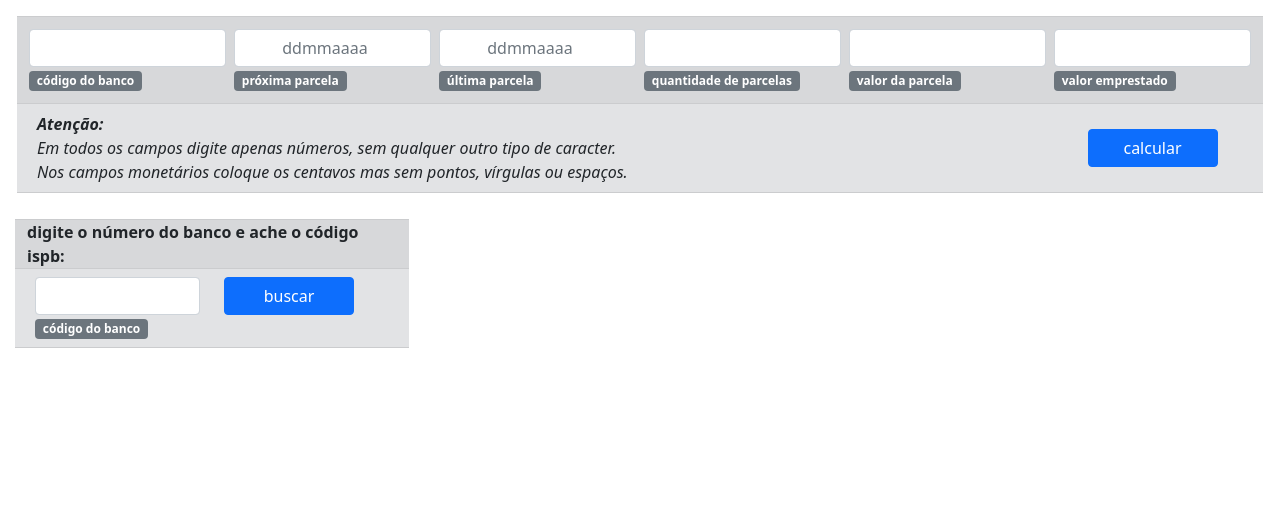
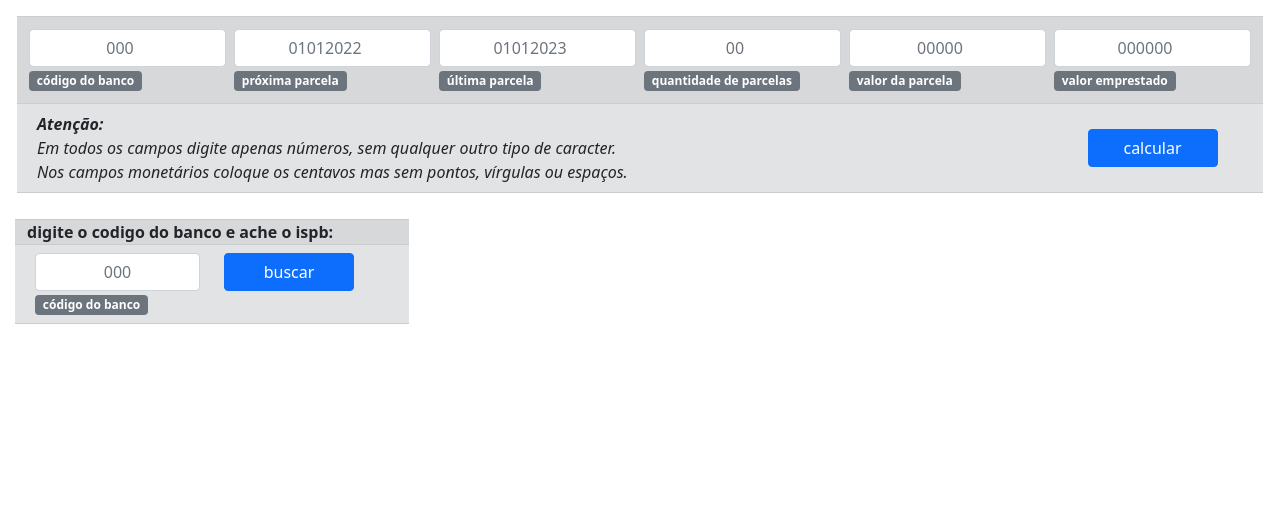
Before and after one commit to rcaliman/pcd, a Flask app: page / in a window 1280 px wide. Shown: the part 56-587 px from the top of the page. Run offline with Flask 2, Linux system fonts and the light colour scheme; data comes from the database, SQL or seed files in the repository; data that the repository does not hold is empty.

Commit message:
adicionados placeholders e tratamento de erro de banco nao encontrado

```diff
--- a/app.py
+++ b/app.py
@@ -74,6 +74,8 @@ def busca_ispb(_banco: str) -> dict:
         for linha in reader:
             if linha[2] == _banco:
                 return {'ispb': linha[0], 'nome': linha[5]}
+            else:
+                return {'ispb': 'não encontrado', 'nome': 'não encontrado'}
 
 
 def formata_valor(_valor: str) -> float:
--- a/templates/inicio.html
+++ b/templates/inicio.html
@@ -6,30 +6,30 @@
     <div class='container-fluid'>
         <div class='row mt-3 p-2 inputs'>
             <div class='col-sm-12 col-md-4 col-lg-2 p-1'>
-                <input class='form-control' type="number" name="banco" id='banco' required>
+                <input class='form-control' placeholder='000' type="number" name="banco" id='banco' required>
                 <span class="badge bg-secondary">código do banco</span>
             </div>
             <div class='col-sm-12 col-md-4 col-lg-2 p-1'>
-                <input class='form-control' placeholder='ddmmaaaa' type="number" id='proxima-parcela'
+                <input class='form-control' placeholder='01012022' type="number" id='proxima-parcela'
                     name="data_proxima_parcela" required>
                 <span class="badge bg-secondary">próxima parcela</span>
             </div>
             <div class='col-sm-12 col-md-4 col-lg-2 p-1'>
-                <input class='form-control' placeholder='ddmmaaaa' type="number" id='ultima-parcela'
+                <input class='form-control' placeholder='01012023' type="number" id='ultima-parcela'
                     name="data_ultima_parcela" required>
                 <span class="badge bg-secondary">última parcela</span>
             </div>
             <div class='col-sm-12 col-md-4 col-lg-2 p-1'>
-                <input class='form-control' type="number" id='quantidade-de-parcelas' name="quantidade_de_parcelas"
+                <input class='form-control' type="number" placeholder='00' id='quantidade-de-parcelas' name="quantidade_de_parcelas"
                     required>
                 <span class="badge bg-secondary">quantidade de parcelas</span>
             </div>
             <div class='col-sm-12 col-md-4 col-lg-2 p-1'>
-                <input class='form-control' type="number" id='valor-da-parcela' name="valor_da_parcela" required>
+                <input class='form-control' type="number" placeholder='00000' id='valor-da-parcela' name="valor_da_parcela" required>
                 <span class="badge bg-secondary">valor da parcela</span>
             </div>
             <div class='col-sm-12 col-md-4 col-lg-2 p-1'>
-                <input class='form-control' id='valor-emprestado' type="number" name="valor_emprestado" required>
+                <input class='form-control' id='valor-emprestado' type="number" placeholder='000000' name="valor_emprestado" required>
                 <span class="badge bg-secondary">valor emprestado</span>
             </div>
         </div>
@@ -57,12 +57,12 @@
         <div class='col-sm-12 col-md-6 col-lg-4'>
             <div class='row mt-3 inputs'>
                 <div class='col-12'>
-                    <b>digite o número do banco e ache o código ispb:</b>
+                    <b>digite o codigo do banco e ache o ispb:</b>
                 </div>
             </div>
             <div class='row p-2 inputs2'>
                 <div class='col-6'>
-                    <input class='form-control' type='text' name='codigo_banco' required>
+                    <input class='form-control' placeholder='000' type='text' name='codigo_banco' required>
                     <span class="badge bg-secondary">código do banco</span>
                 </div>
                 <div class='col-2'>
```
